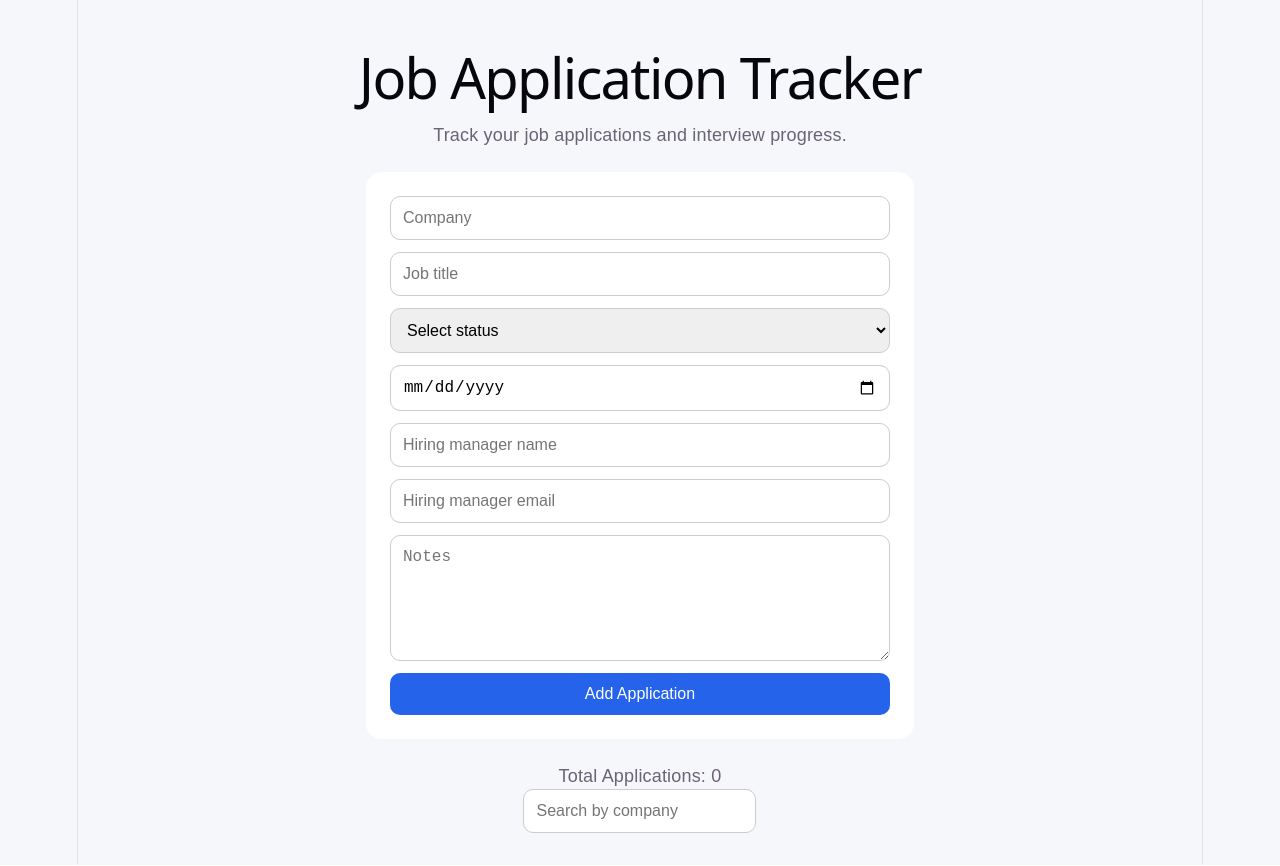
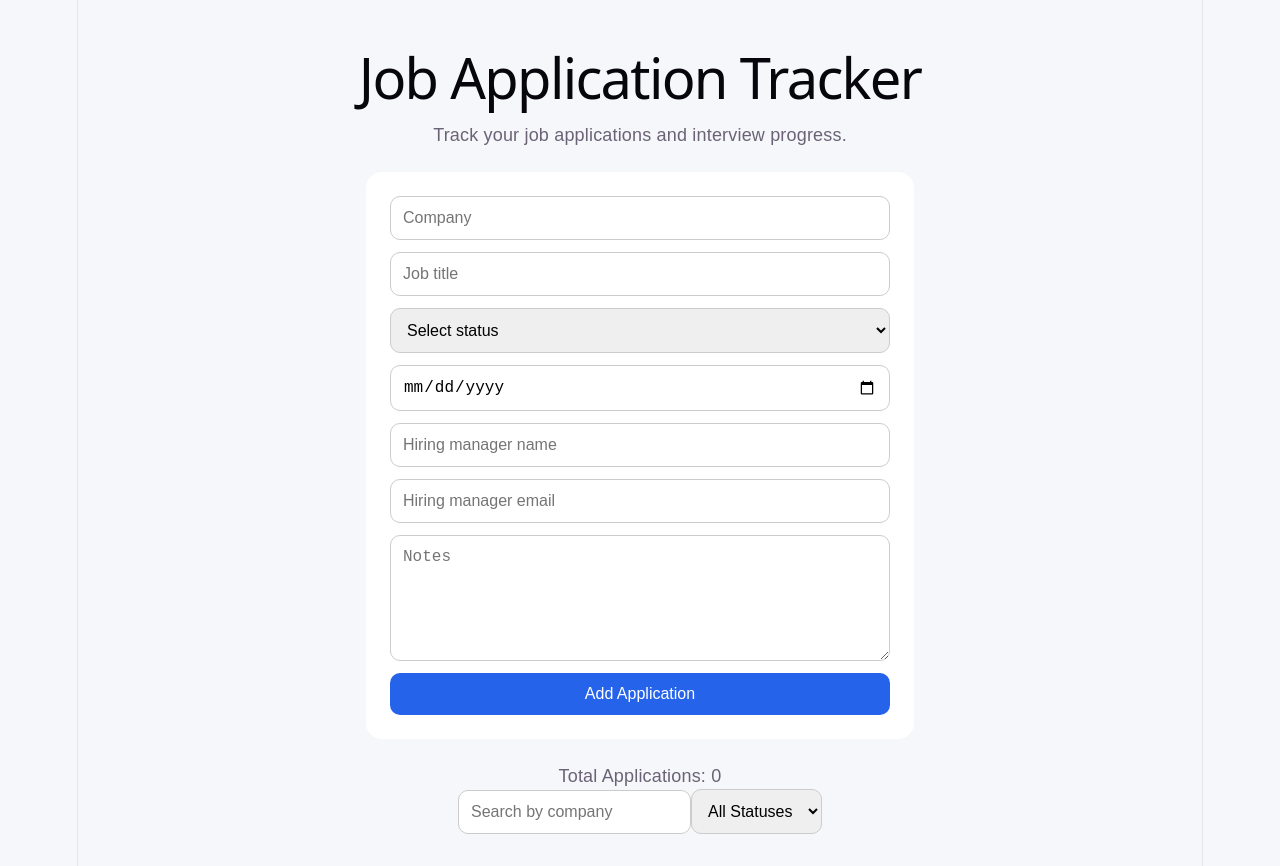
Before and after one commit to jbloch100/job-application-tracker, a React (Vite) app: page / in a window 1280 px wide. Built offline with nearby package versions, Linux system fonts and the light colour scheme.

Commit message:
Added status filter for applications

```diff
--- a/src/App.tsx
+++ b/src/App.tsx
@@ -16,6 +16,7 @@
   const [applications, setApplications] = useState<JobApplication[]>([]);
   const [editingId, setEditingId] = useState<number | null>(null);
   const [searchTerm, setSearchTerm] = useState("");
+  const [statusFilter, setStatusFilter] = useState("All");
   const [form, setForm] = useState<JobApplication>({
     id: 0,
     company: "",
@@ -80,11 +81,17 @@
     );
   }
 
-  const filteredApplications = applications.filter((application) =>
-    application.company
+  const filteredApplications = applications.filter((application) => {
+    const matchesSearch = application.company
       .toLowerCase()
-      .includes(searchTerm.toLowerCase())
-  );
+      .includes(searchTerm.toLowerCase());
+
+    const matchesStatus =
+      statusFilter === "All" ||
+      application.status === statusFilter;
+
+    return matchesSearch && matchesStatus;
+  });
 
   return (
     <main>
@@ -155,6 +162,17 @@
         onChange={(e) => setSearchTerm(e.target.value)}
       />
 
+      <select
+        value={statusFilter}
+        onChange={(e) => setStatusFilter(e.target.value)}
+      >
+        <option value="All">All Statuses</option>
+        <option value="Applied">Applied</option>
+        <option value="Interview">Interview</option>
+        <option value="Rejected">Rejected</option>
+        <option value="Offer">Offer</option>
+      </select>
+
       {filteredApplications.map((application) => (
         <div className="application-card" key={application.id}>
           <h3>{application.company}</h3>
```
